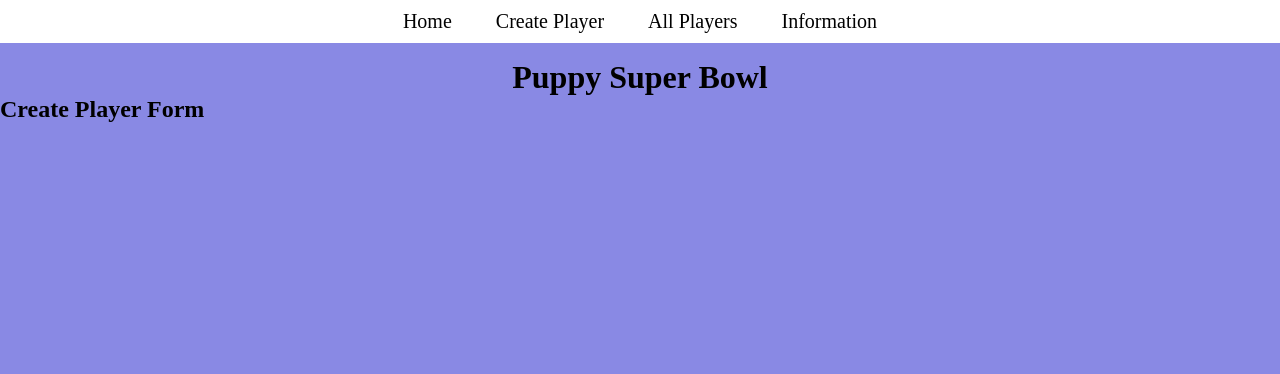
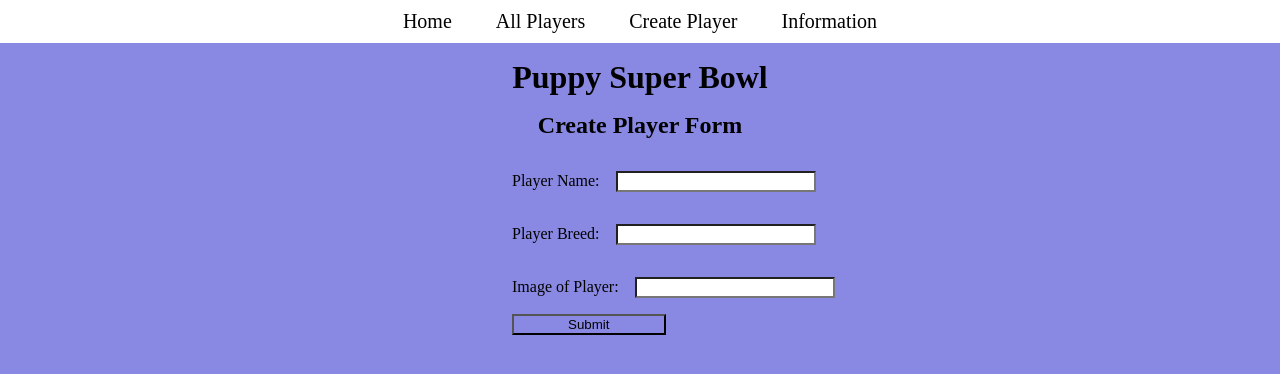
Before and after one commit to kiannadalton/React-PuppySuperBowl, a React (Vite) app in the folder Puppy-Super-Bowl/: page /createplayer in a window 1280 px wide. Shown: the top 374 px of the page. Built offline with nearby package versions, Linux system fonts and the light colour scheme.

Commit message:
CreatePlayer component is functional.

```diff
--- a/Puppy-Super-Bowl/src/App.css
+++ b/Puppy-Super-Bowl/src/App.css
@@ -6,6 +6,12 @@
 h1{
   display: flex;
   padding-top: 1rem;
+  justify-content: center;
+}
+
+h2 {
+  display: flex;
+  padding: 1rem;
   justify-content: center;
 }
 .playersContainer {
@@ -68,3 +74,30 @@ img {
   background-color: rgba(0, 0, 0, 0.098);
   border-radius: 5px;
 }
+
+form {
+  display: flex;
+  flex-direction: column;
+  width: 40%;
+  margin: auto;
+}
+
+form label {
+  margin-left: 25%;
+}
+
+form input {
+  margin: 1rem;
+  width: 50%;
+  background-color: white;
+}
+form button {
+  width: 30%;
+  margin-left: 25%;
+}
+
+.createP {
+  display: flex;
+  justify-content: center;
+  font-weight: bolder;
+}
--- a/Puppy-Super-Bowl/src/api/api.js
+++ b/Puppy-Super-Bowl/src/api/api.js
@@ -17,7 +17,7 @@ export const api = createApi({
       query: ({ id }) => `/players/${id}`,
       providesTags: ["player"],
     }),
-    createPlayer: builder.mutation({
+    addPlayer: builder.mutation({
       query: (body) => ({
         url: "/players",
         method: "POST",
@@ -38,6 +38,6 @@ export const api = createApi({
 export const {
   useGetPlayersQuery,
   useGetSinglePlayerQuery,
-  useCreatePlayerMutation,
+  useAddPlayerMutation,
   useDeletePlayerMutation,
 } = api;
--- a/Puppy-Super-Bowl/src/components/CreatePlayer.jsx
+++ b/Puppy-Super-Bowl/src/components/CreatePlayer.jsx
@@ -1,7 +1,77 @@
+import { useState } from "react";
+import { useAddPlayerMutation } from "../api/api";
+
 export default function CreatePlayer() {
+  const [playerName, setPlayerName] = useState("");
+  const [playerBreed, setPlayerBreed] = useState("");
+  const [playerImg, setPlayerImg] = useState("");
+  const [message, setMessage] = useState(null);
+  const [error, setError] = useState(null);
+  const [addPlayer] = useAddPlayerMutation();
+
+
+  const handleSubmit = async (event) => {
+    event.preventDefault();
+    try {
+      if (playerName === "" || playerBreed === "" || playerImg === "") {
+        setError("Please complete all information before submitting.");
+        setMessage("");
+        return;
+      }
+      // clears error if error was previously showing
+      setError(null);
+
+      addPlayer({
+        name: playerName,
+        breed: playerBreed,
+        imageUrl: playerImg,
+      });
+    } catch (err) {
+      setError(err);
+    }
+
+    // reset form
+    setPlayerName("");
+    setPlayerBreed("");
+    setPlayerImg("");
+
+    setMessage(
+        "Player has been submitted! Please review the All Players tab to view your furry friend."
+    );
+  };
+
   return (
     <div>
       <h2>Create Player Form</h2>
+      {error && <p className="createP">{error}</p>}
+      {message && <p className="createP">{message}</p>}
+
+      <form onSubmit={handleSubmit}>
+        <label>
+          Player Name:
+          <input
+            value={playerName}
+            onChange={(event) => setPlayerName(event.target.value)}
+          />
+        </label>
+
+        <label>
+          Player Breed:
+          <input
+            value={playerBreed}
+            onChange={(event) => setPlayerBreed(event.target.value)}
+          />
+        </label>
+
+        <label>
+          Image of Player:
+          <input
+            value={playerImg}
+            onChange={(event) => setPlayerImg(event.target.value)}
+          />
+        </label>
+        <button>Submit</button>
+      </form>
     </div>
   );
 }
--- a/Puppy-Super-Bowl/src/components/Navbar.jsx
+++ b/Puppy-Super-Bowl/src/components/Navbar.jsx
@@ -3,10 +3,10 @@ import { NavLink } from "react-router-dom";
 export default function Navbar() {
   return (
     <div id="navBar">
-      <NavLink to='/'>Home</NavLink>
-      <NavLink to='/createplayer'>Create Player</NavLink>
+      <NavLink to="/">Home</NavLink>
       <NavLink to="/players">All Players</NavLink>
-      <NavLink to='/information'>Information</NavLink>
+      <NavLink to="/createplayer">Create Player</NavLink>
+      <NavLink to="/information">Information</NavLink>
     </div>
   );
 }
--- a/Puppy-Super-Bowl/src/components/SinglePlayer.jsx
+++ b/Puppy-Super-Bowl/src/components/SinglePlayer.jsx
@@ -36,9 +36,7 @@ export default function SinglePlayer({
 
         <p>Breed: {player.breed}</p>
         <p>Status: {player.status}</p>
-        <button onClick={() => removePlayer(player.id)}>
-          Delete Player
-        </button>
+        <button onClick={() => removePlayer(player.id)}>Delete Player</button>
         <button onClick={() => setSelectedPlayerId()}>
           Back to All Players
         </button>
@@ -46,12 +44,8 @@ export default function SinglePlayer({
     );
   }
 
-  if (error) {
-    console.log(error);
-  }
-
   return (
-    <div>
+    <div className="singlePlayerContainer">
       <h2>Single Player Card</h2>
       {$details}
     </div>
```
